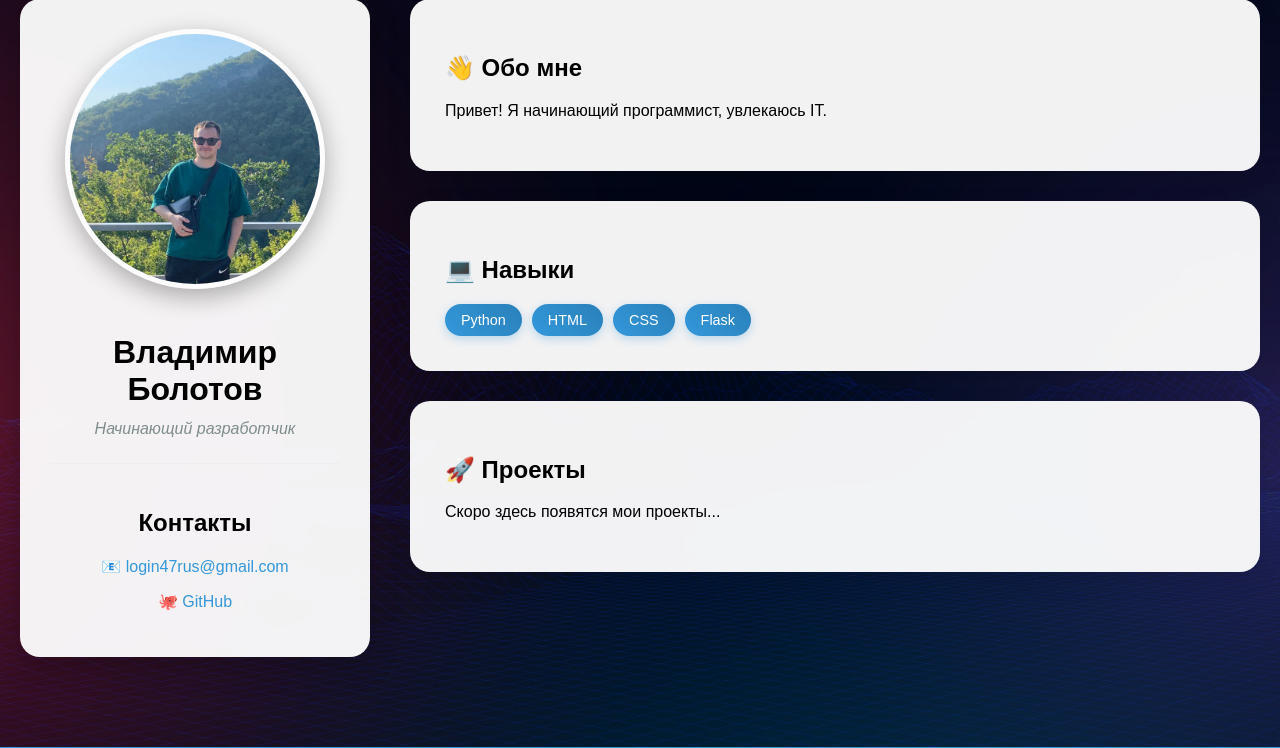
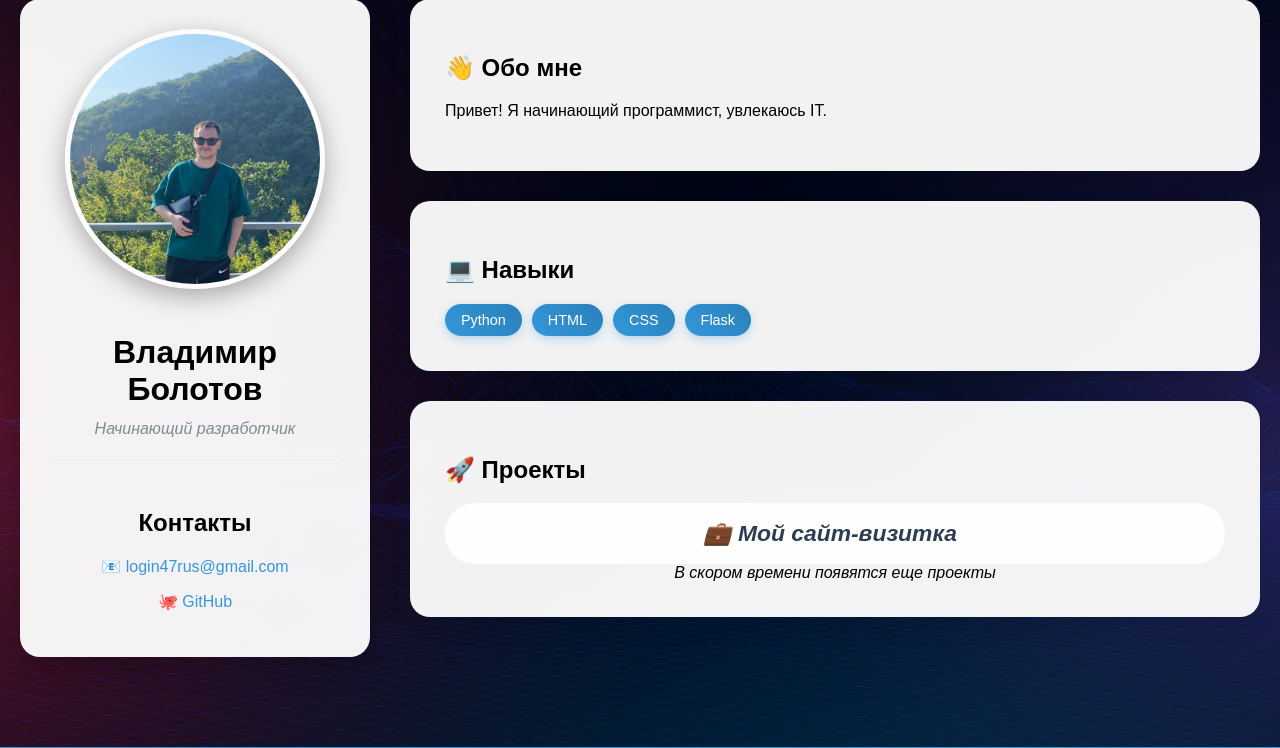
Before and after one commit to slyjewbro/My-Portfolio, a Flask app: page / in a window 1280 px wide. Shown: the part 41-789 px from the top of the page. Run offline with Flask 3, Linux system fonts and the light colour scheme.

Commit message:
Добавил секцию проектов

```diff
--- a/app.py
+++ b/app.py
@@ -1,5 +1,5 @@
 # app.py
-from flask import Flask, render_template
+from flask import Flask, render_template, flash, request ,redirect
 
 # Создаем объект приложения
 app = Flask(__name__)
@@ -13,7 +13,13 @@ my_data = {
         "email": "login47rus@gmail.com",
         "github": "https://github.com/slyjewbro",
         "telegram": "https://t.me/slyjewbro",
-        "vk": "https://vk.com/slyjewbro1337"
+        "vk": "https://vk.com/slyjewbro1337"},
+    "projects": {
+        "name": "Мой сайт-визитка",
+        "description": "Персональный сайт на Flask с адаптивным дизайном",
+        "technologies": ["Python", "Flask", "HTML", "CSS"],
+        "github_url": "https://github.com/slyjewbro/my-portfolio",
+        "live_url": "https://slyjewbro.pythonanywhere.com"
     }
 }
 
@@ -21,6 +27,14 @@ my_data = {
 @app.route("/")
 def index():
     return render_template("index.html", data=my_data)
+@app.route('/contact', methods=['POST'])
+def contact():
+    name = request.form['name']
+    email = request.form['email']
+    message = request.form['message']
+    # Здесь можно добавить отправку на email
+    flash('Сообщение отправлено!', 'success')
+    return redirect('/')
 
 # Запускаем сервер
 if __name__ == "__main__":
--- a/templates/index.html
+++ b/templates/index.html
@@ -5,6 +5,9 @@
     <meta name="viewport" content="width=device-width, initial-scale=1.0">
     <title>Мое резюме</title>
     <link rel="stylesheet" href="{{ url_for('static', filename='style.css') }}">
+    <meta name="description" content="Персональный сайт-визитка начинающего разработчика">
+    <meta name="keywords" content="Python, Flask, разработчик, портфолио">
+    <meta property="og:title" content="Твое Имя - Разработчик">
 </head>
 <link rel="stylesheet" href="https://cdnjs.cloudflare.com/ajax/libs/font-awesome/6.4.0/css/all.min.css">
 <body>
@@ -46,7 +49,10 @@
             <!-- Дополнительная секция, если нужно -->
             <section class="content-section" id="projects">
                 <h2>🚀 Проекты</h2>
-                <p>Скоро здесь появятся мои проекты...</p>
+                <a href="{{data.projects.live_url}}" class ="footer-social-btn My site" target="_blank">
+                    <i class=".contacts-sidebar h2">💼 Мой сайт-визитка</i>
+                </a>
+                <i class="footer-content projects">В скором времени появятся еще проекты</i>
             </section>
         </div>
     </div>
```
